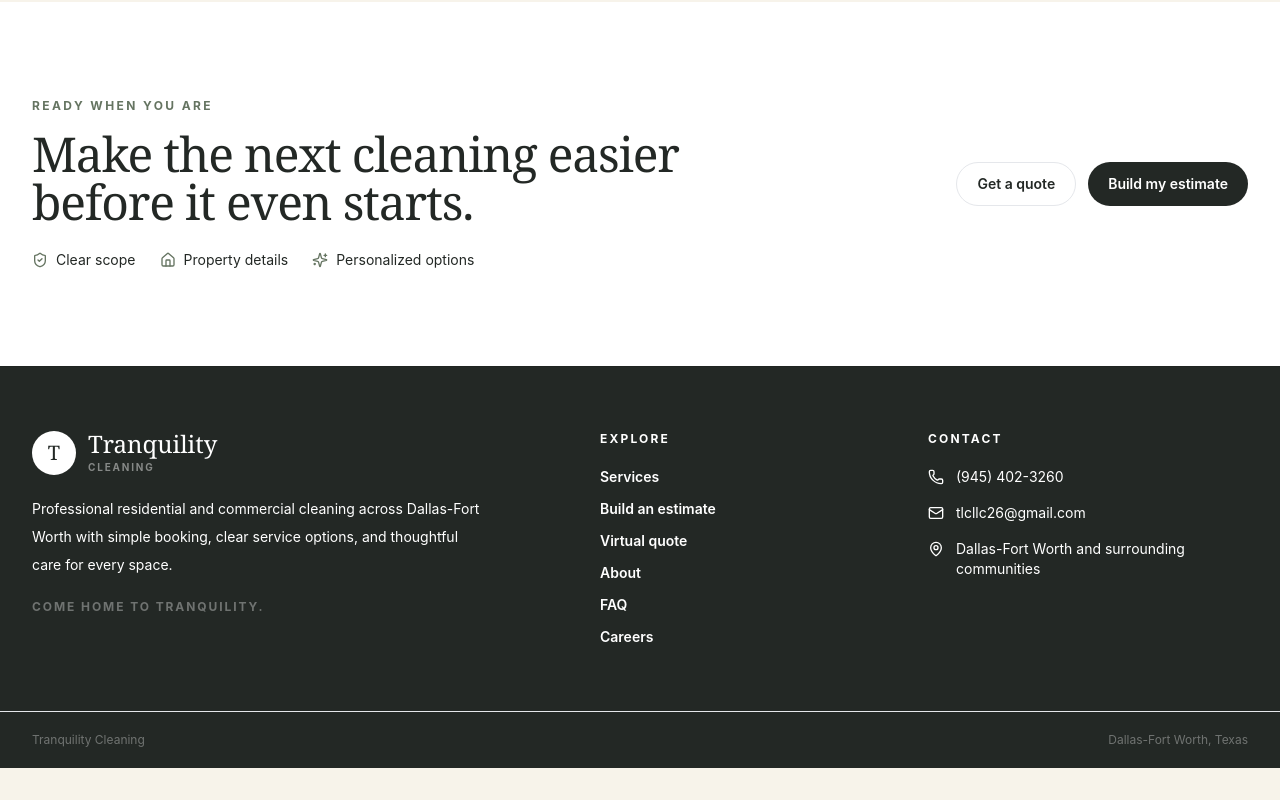
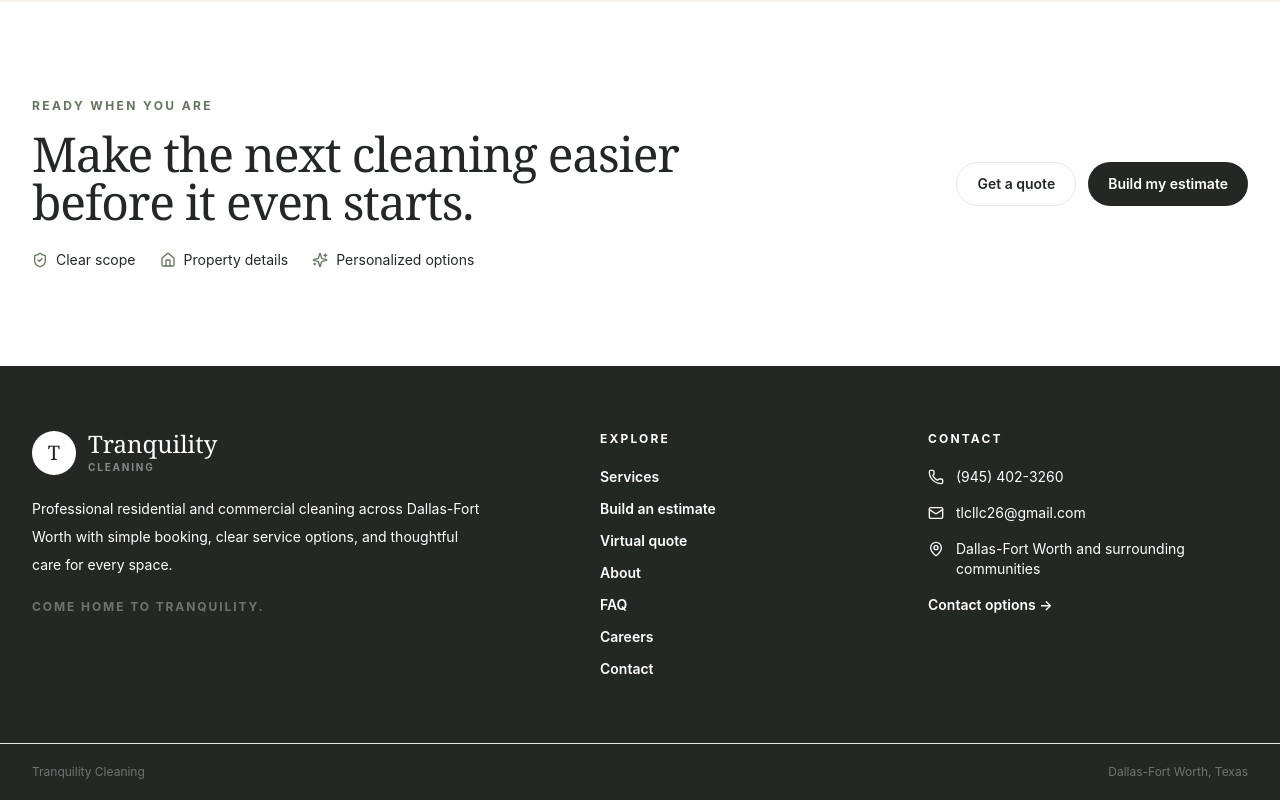
Before and after one commit to EXPRESS-AUDIO-POWER-COMPANY/tranquility-platform, a React (Vite) app: page / in a window 1280 px wide. Shown: the part 3852-4652 px from the top of the page. Before the commit the page ends 4620 px from the top, so only its background shows below. Built offline with nearby package versions, Linux system fonts and the light colour scheme.

Commit message:
feat: connect expanded footer navigation

```diff
--- a/src/components/layout/Footer.tsx
+++ b/src/components/layout/Footer.tsx
@@ -27,6 +27,7 @@ export function Footer() {
             <Link className="hover:text-white" to="/about">About</Link>
             <Link className="hover:text-white" to="/faq">FAQ</Link>
             <Link className="hover:text-white" to="/careers">Careers</Link>
+            <Link className="hover:text-white" to="/contact">Contact</Link>
           </div>
         </div>
 
@@ -45,6 +46,7 @@ export function Footer() {
               <MapPin className="mt-0.5 size-4 shrink-0" aria-hidden="true" />
               {siteConfig.serviceArea}
             </span>
+            <Link className="text-sm font-semibold text-white hover:text-white/80" to="/contact">Contact options →</Link>
           </div>
         </div>
       </div>
```
